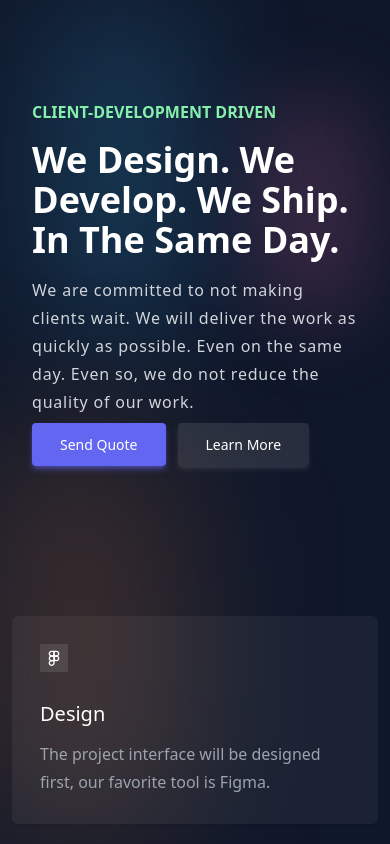
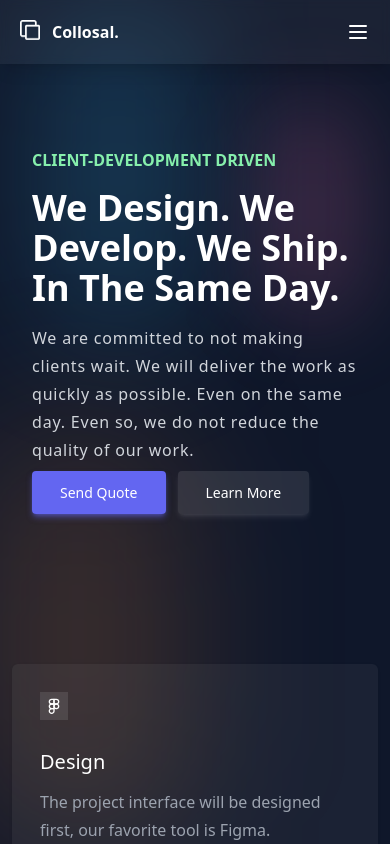
Before and after one commit to n0yy/collosal, a Next.js app: page / in a window 390 px wide. Shown: the top 844 px of the page. Built offline with nearby package versions, Linux system fonts and the light colour scheme.

Commit message:
fix footer and overlay for navbar mobile

```diff
--- a/components/Footer.jsx
+++ b/components/Footer.jsx
@@ -47,7 +47,7 @@ export default function Footer() {
         </div>
       </div>
 
-      <div className="my-10 lg:my-16 flex flex-wrap items-start justify-between">
+      <div className="my-10 lg:my-16 flex flex-wrap items-start justify-evenly gap-10">
         <div className="order-last lg:order-1">
           <Link href="/">
             <span className="space-x-2">
--- a/components/Layout.jsx
+++ b/components/Layout.jsx
@@ -6,7 +6,7 @@ export default function Layout({ children }) {
   return (
     <>
       <Navbar />
-      <main className="px-3 sm:px-36 pt-20">
+      <main className="px-3 sm:px-36 pt-32 lg:pt-20 overflow-hidden">
         {React.Children.toArray(children)}
       </main>
       <Footer />
--- a/components/Menu.jsx
+++ b/components/Menu.jsx
@@ -1,6 +1,6 @@
 export default function Menu({ children }) {
   return (
-    <div className="flex items-center justify-between space-x-14 text-sm">
+    <div className="hidden lg:flex items-center justify-between space-x-14 text-sm">
       {children}
     </div>
   );
--- a/components/Navbar.jsx
+++ b/components/Navbar.jsx
@@ -2,10 +2,14 @@ import Image from "next/image";
 import Link from "next/link";
 import Menu from "./Menu";
 import MenuItem from "./MenuItem";
+import { useState } from "react";
 
 export default function Navbar() {
+  const [toggleMenu, setToggleMenu] = useState(false);
+
   return (
-    <nav className="hidden sm:flex items-center justify-between px-36 py-5 fixed top-0 w-full bg-white/5 backdrop-blur-sm shadow-lg z-50">
+    <>
+      <nav className="flex items-center justify-between px-5 lg:px-36 py-5 fixed top-0 w-full bg-white/5 backdrop-blur-sm shadow-lg z-50">
         {/* logo */}
         <Link href="/">
           <span className="flex items-start text-white space-x-3">
@@ -28,10 +32,60 @@ export default function Navbar() {
         </Menu>
 
         <Link href="/contact">
-        <a className="px-5 text-xs text-white py-2 rounded bg-white/10 shadow hover:shadow-lg">
+          <a className="hidden lg:block px-5 text-xs text-white py-2 rounded bg-white/10 shadow hover:shadow-lg">
             Contact
           </a>
         </Link>
+
+        <button
+          onClick={() => setToggleMenu(!toggleMenu)}
+          className="block lg:hidden"
+        >
+          <svg
+            xmlns="http://www.w3.org/2000/svg"
+            className="h-6 w-6 text-white"
+            fill="none"
+            viewBox="0 0 24 24"
+            stroke="currentColor"
+            strokeWidth={2}
+          >
+            <path
+              strokeLinecap="round"
+              strokeLinejoin="round"
+              d="M4 6h16M4 12h16M4 18h16"
+            />
+          </svg>
+        </button>
       </nav>
+
+      {/* overlay */}
+      {toggleMenu && (
+        <div className="w-full min-h-full z-50 fixed bg-indigo-500  flex flex-col p-10 space-y-7 backdrop-blur-md transition duration-200 ease-in">
+          <span
+            className="absolute right-10 top-10 cursor-pointer text-white"
+            onClick={() => setToggleMenu(false)}
+          >
+            <svg
+              xmlns="http://www.w3.org/2000/svg"
+              className="h-6 w-6"
+              fill="none"
+              viewBox="0 0 24 24"
+              stroke="currentColor"
+              strokeWidth={2}
+            >
+              <path
+                strokeLinecap="round"
+                strokeLinejoin="round"
+                d="M6 18L18 6M6 6l12 12"
+              />
+            </svg>
+          </span>
+          <MenuItem href="#services" text="Services" />
+          <MenuItem href="#about" text="About" />
+          <MenuItem href="#how-we-work" text="How We Work" />
+          <MenuItem href="#project" text="Project" />
+        </div>
+      )}
+    </>
   );
 }
--- a/package.json
+++ b/package.json
@@ -9,7 +9,6 @@
     "lint": "next lint"
   },
   "dependencies": {
-    "carousel-react-rcdev": "^0.0.4",
     "framer-motion": "^6.4.2",
     "next": "12.2.0",
     "react": "18.2.0",
```
Also changed, not shown: 1 other file (tests, documents, lock files or other folders). Lines whose indentation alone changed are shown as unchanged.
